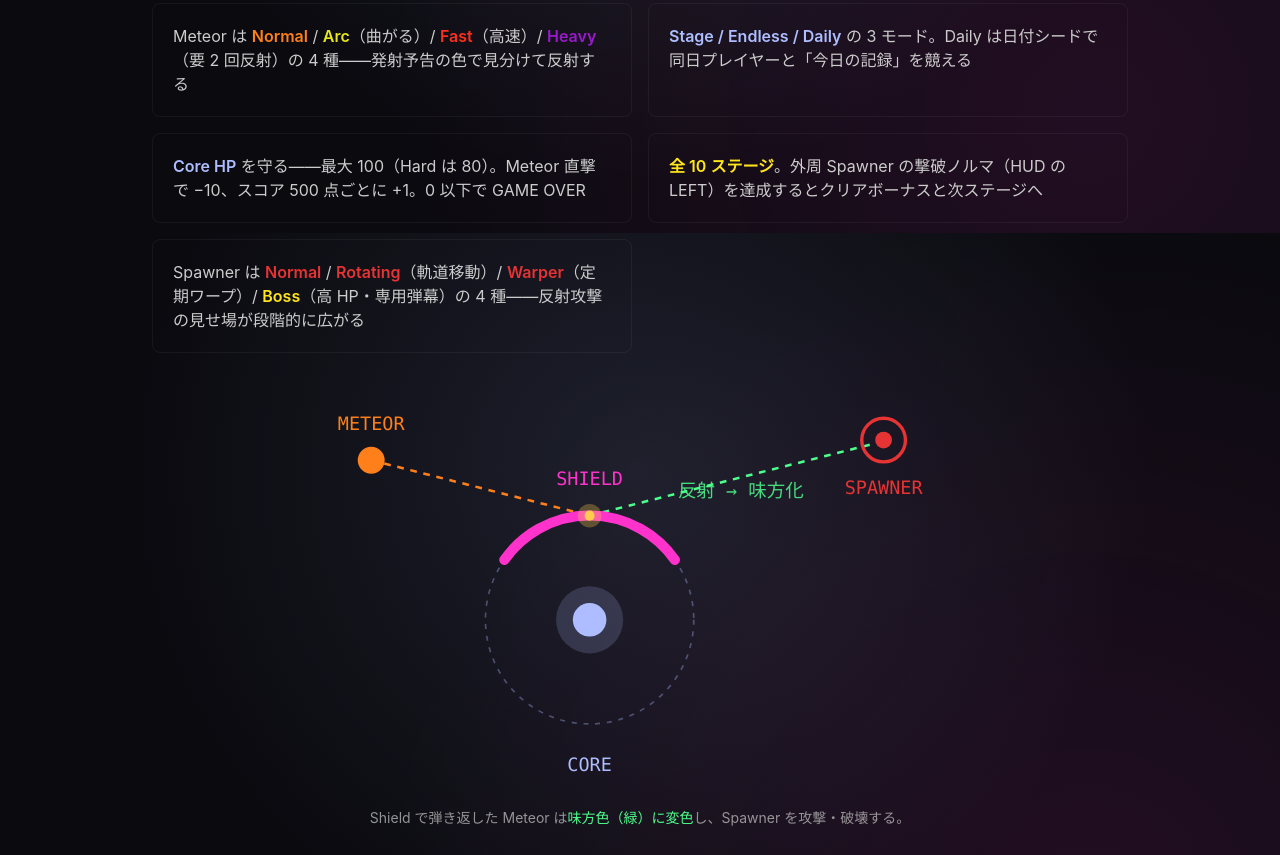
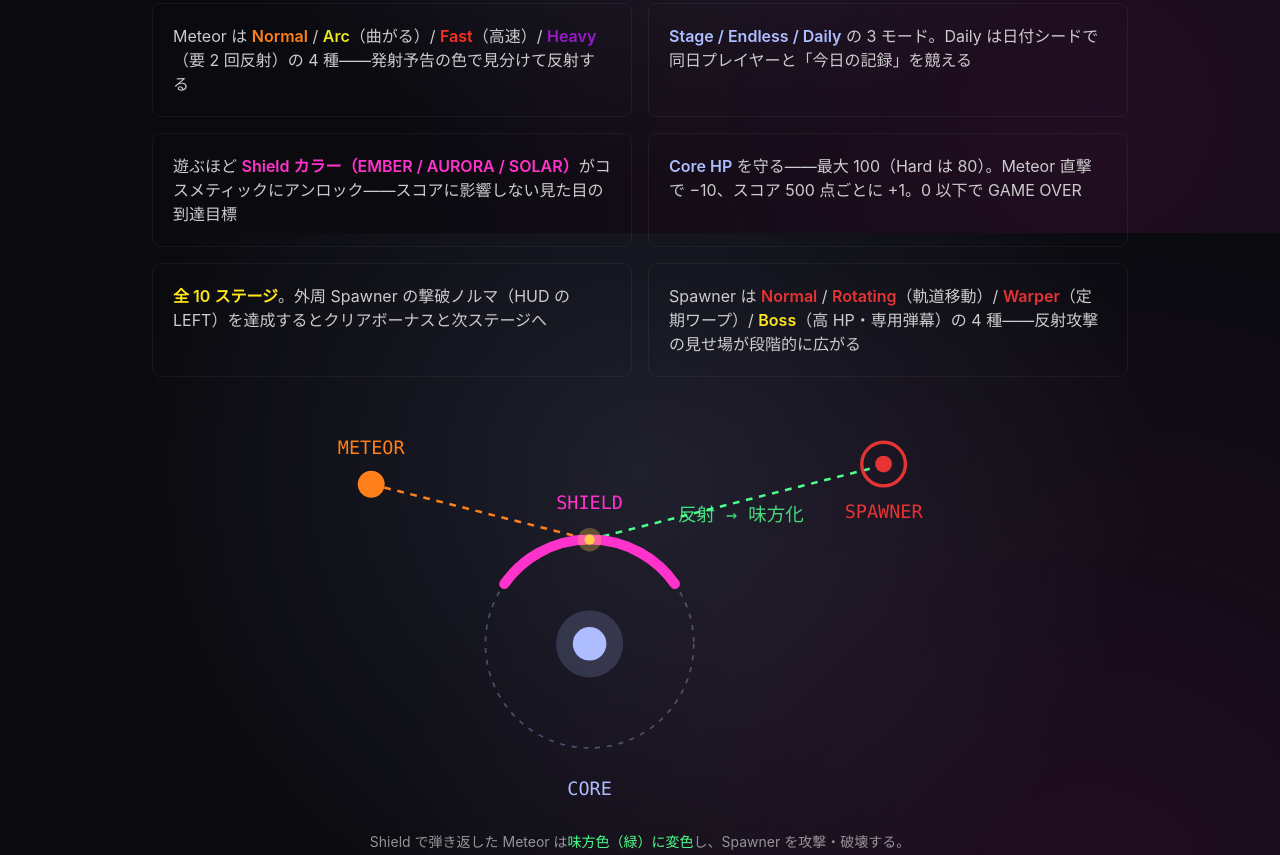
Before and after one commit to keroway/reflectorbit-lp, an Astro site: page / in a window 1280 px wide. Shown: the part 1367-2222 px from the top of the page. Built offline with nearby package versions, Linux system fonts and the light colour scheme; Astro itself is replaced by a stand-in of ours.

Commit message:
fix(concept): Shieldカラーのコスメティックアンロック紹介を追加する (#241)
docs/copy.md の Concept 文言には記載済みだったが、実装 src/components/Concept.astro
の <ul> にこの項目の <li> が欠落していた（#77 のコミットメッセージには「追記した」と
あるが実際の diff には含まれていなかった）。他9項目と同じスタイルで <li> を追加し、
copy.md / design.md と実装を一致させる。

Closes #240

Co-authored-by: Claude Sonnet 5 <noreply@anthropic.com>

```diff
--- a/src/components/Concept.astro
+++ b/src/components/Concept.astro
@@ -35,6 +35,9 @@
     </li>
     <li class="rounded-lg border border-white/5 p-5">
       <span class="font-semibold text-rb-core">Stage / Endless / Daily</span> の 3 モード。Daily は日付シードで同日プレイヤーと「今日の記録」を競える
+    </li>
+    <li class="rounded-lg border border-white/5 p-5">
+      遊ぶほど <span class="font-semibold text-rb-shield">Shield カラー（EMBER / AURORA / SOLAR）</span>がコスメティックにアンロック——スコアに影響しない見た目の到達目標
     </li>
     <li class="rounded-lg border border-white/5 p-5">
       <span class="font-semibold text-rb-core">Core HP</span> を守る——最大 100（Hard は 80）。Meteor 直撃で −10、スコア 500 点ごとに +1。0 以下で GAME OVER
```
